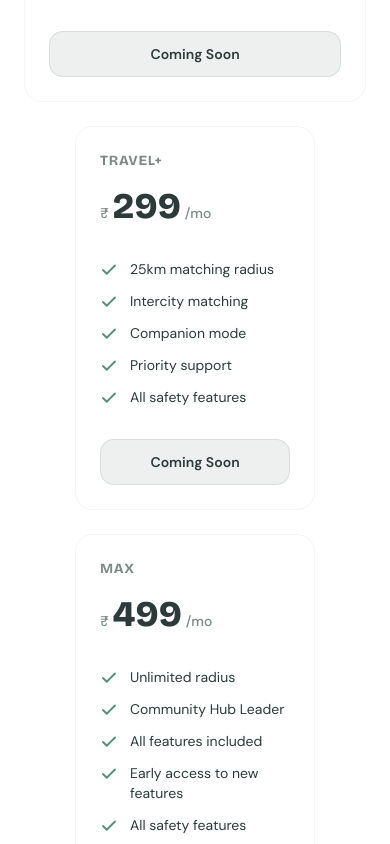
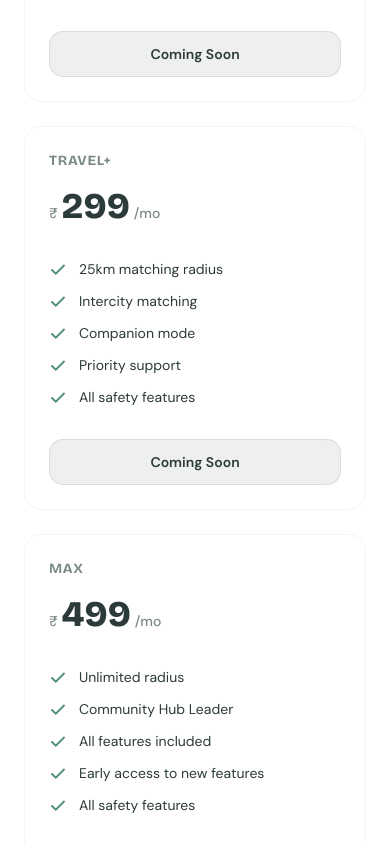
Before and after one commit to travelcampaign/website, a Next.js app: page / in a window 390 px wide. Shown: the part 5860-6704 px from the top of the page. Built offline with nearby package versions, Linux system fonts and the light colour scheme.

Commit message:
fix: remove max-width constraint on mobile for bottom plan cards
The 66% max-width was making TRAVEL+ and MAX cards narrower than
the top row cards on mobile. Now only applies on lg: screens.

```diff
--- a/src/components/Membership.tsx
+++ b/src/components/Membership.tsx
@@ -173,7 +173,7 @@ export default function Membership() {
           ))}
         </div>
         {/* Bottom row: TRAVEL+, MAX centered */}
-        <div className="mt-6 grid gap-6 grid-cols-1 sm:grid-cols-2 lg:grid-cols-2 max-w-[calc(66.666%+0.75rem)] mx-auto">
+        <div className="mt-6 grid gap-6 grid-cols-1 sm:grid-cols-2 lg:grid-cols-2 lg:max-w-[calc(66.666%+0.75rem)] mx-auto">
           {plans.slice(3).map((plan, i) => (
             <PlanCard key={plan.name} plan={plan} index={i + 3} />
           ))}
```
